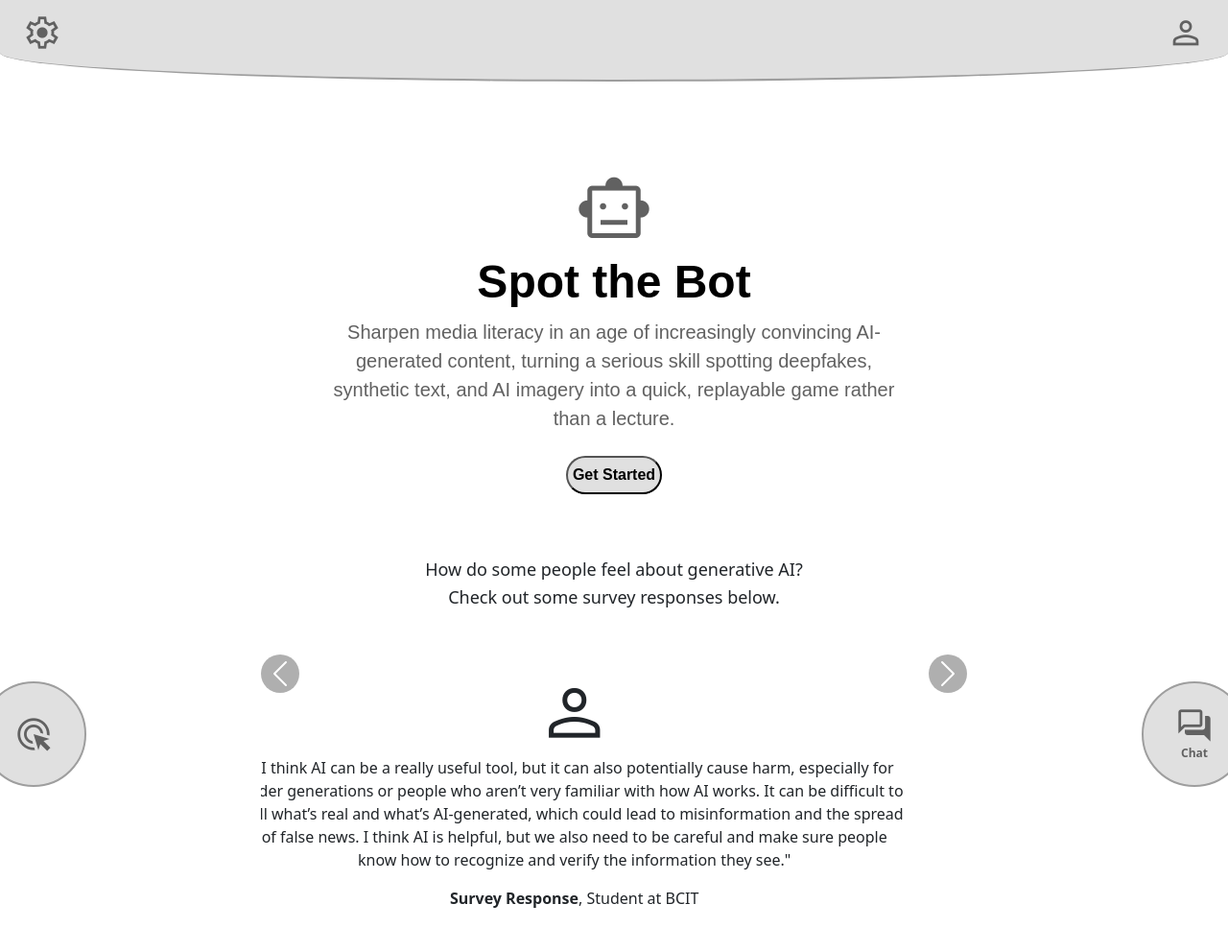
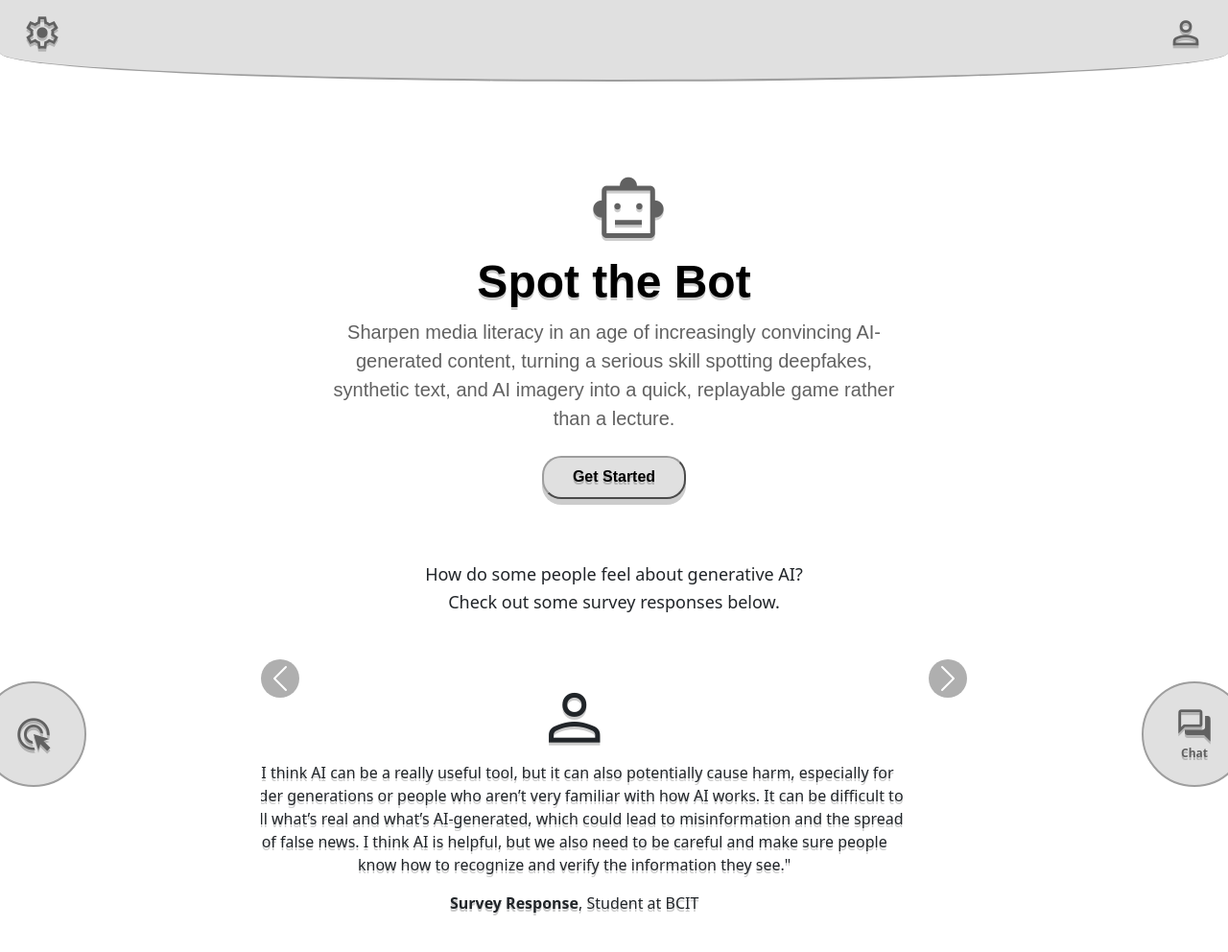
Before and after one commit to PavloDolzhenko/1800_202630_23, a website built with Vite: page index.html in a window 1280 px wide. Shown: the whole page at 96% size. Built offline with nearby package versions, Linux system fonts and the light colour scheme.

Commit message:
Updated Css

```diff
--- a/styles/style.css
+++ b/styles/style.css
@@ -72,6 +72,7 @@ body {
 .icon-btn {
     color: var(--icon-color);
     text-decoration: none;
+    text-shadow: 0px 3px 0px rgba(0, 0, 0, 0.2);
 }
 
 .icon-btn:hover {
@@ -88,6 +89,19 @@ body {
    Ron Mark - editing parts of the Bootstrap template to match
    with everything else
 */
+h1 {
+    font-size: 2.5em;
+    margin-bottom: 10px;
+    text-shadow: 0px 3px 0px rgba(0, 0, 0, 0.2);
+}
+
+#botImage {
+    width: 50px;
+    height: 50px;
+    border-radius: 50%;
+    text-shadow: 0px 3px 0px rgba(0, 0, 0, 0.2);
+}
+
 .hero-section {
     position: relative;
     padding: 20px;
@@ -104,20 +118,22 @@ body {
 /* Ron Mark - style for the "Get Started" button
    (not added to the button in index.html yet) */
 .GetStarted {
-    width: 100px;
-    height: 40px;
+    width: 150px;
+    height: 45px;
     background-color: var(--nav-bg);
-    border-color: var(--icon-active);
+    border-color: var(--nav-border);
     border-top-left-radius: 20px;
     border-top-right-radius: 20px;
     border-bottom-right-radius: 20px;
     border-bottom-left-radius: 20px;
     text-align: center;
+    box-shadow: 0px 6px 0px 0px rgba(0, 0, 0, 0.2);
+    text-shadow: 0px 3px 0px rgba(0, 0, 0, 0.2);
 }
 
 .GetStarted:hover {
     color: #ffffff;
-    background-color: var(--icon-active);
+    background-color: var(--nav-border);
     border-color: var(--nav-bg);
 }
 
@@ -142,6 +158,7 @@ body {
 .testimonial-slide {
     padding: 20px;
     text-align: center;
+    text-shadow: 0px 3px 0px rgba(0, 0, 0, 0.2);
 }
 
 /* The person icon on each slide */
@@ -163,13 +180,14 @@ body {
     width: 40px;
     height: 40px;
     background-color: var(--icon-color);
-    border-color: var(--icon-active);
+    border-color: var(--nav-border);
     border-radius: 70%;
+    text-align: center;
 }
 
 .carousel-controls button:hover {
     color: #ffffff;
-    background-color: var(--icon-active);
+    background-color: var(--nav-border);
     border-color: var(--icon-color);
 }
 
@@ -209,11 +227,13 @@ body {
 /* Pavlo - puts the menu button in the bottom-left corner */
 .menu-btn {
     left: -20px;
+    text-shadow: 0px 3px 0px rgba(0, 0, 0, 0.2);
 }
 
 /* Pavlo - puts the chat button in the bottom-right corner */
 .chat-btn {
     right: -20px;
+    text-shadow: 0px 3px 0px rgba(0, 0, 0, 0.2);
 }
 
 .chat-btn small {
@@ -251,6 +271,7 @@ body {
     pointer-events: none;     /* Pavlo - can't be clicked while closed */
     transform: scale(0.6);    /* Pavlo - starts small, then grows when the menu opens */
     transition: opacity 0.2s, transform 0.2s;   /* Pavlo - extra animation, not required for the course */
+    text-shadow: 0px 3px 0px rgba(0, 0, 0, 0.2);
 }
 
 .menu-item:hover {
```
